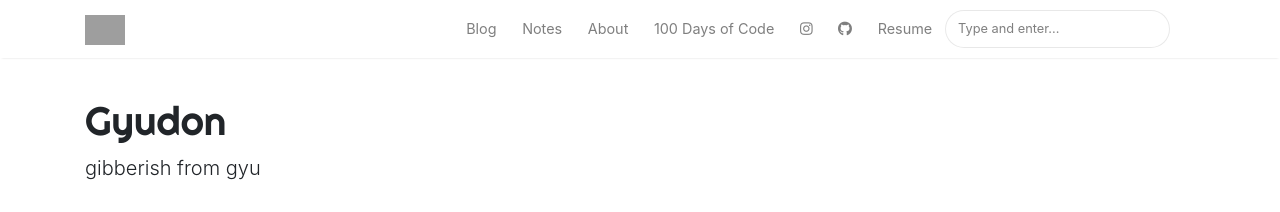
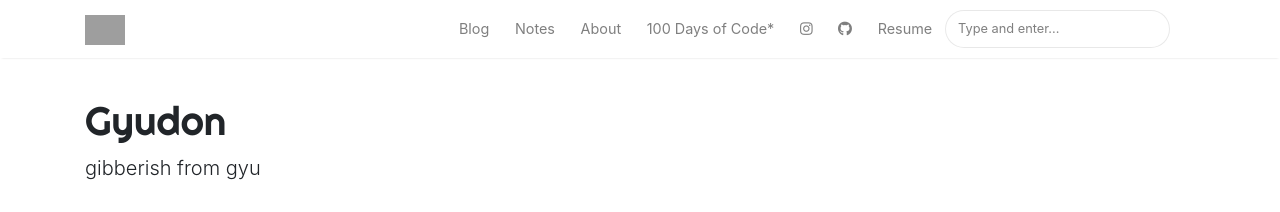
Before and after one commit to gyyu/gyyu.github.io, a Jekyll site: the page built from _pages/notes.md, in a window 1280 px wide. Shown: the top 212 px of the page. Built offline with Jekyll 4.4.1, drawn with Linux system fonts in a browser that asks for light colours; nearby versions of some CDN libraries; grey boxes are pictures that could not be loaded.

Commit message:
Add asterisk to header

```diff
--- a/_layouts/default.html
+++ b/_layouts/default.html
@@ -80,7 +80,7 @@ ga('send', 'pageview');
                 </li>
 
                 <li class="nav-item">
-                <a class="nav-link" href="{{ site.baseurl }}/100doc">100 Days of Code</a>
+                <a class="nav-link" href="{{ site.baseurl }}/100doc">100 Days of Code*</a>
                 </li>
 
                 <li class="nav-item">
```
